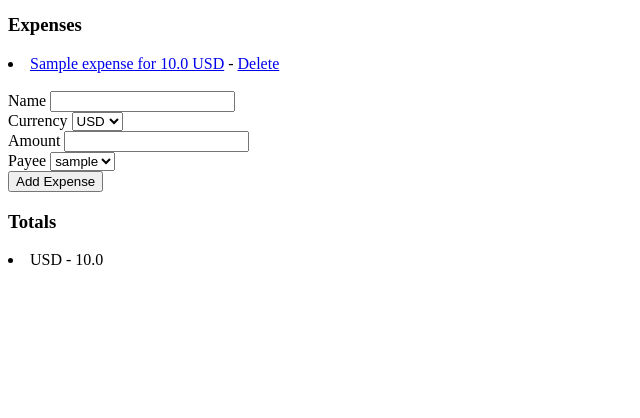
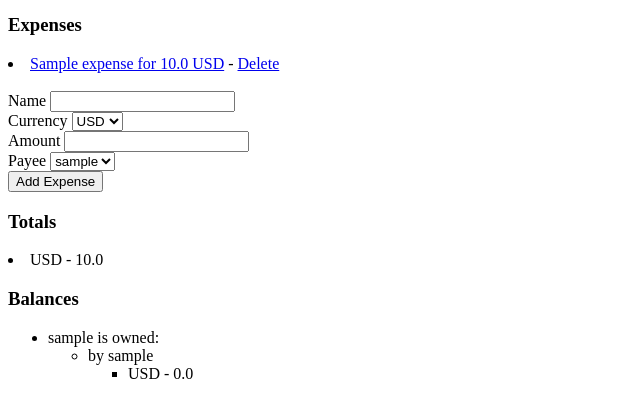
Before and after one commit to Radami/expense_share, a Django app: page /splittime/group/1/ in a window 1280 px wide. Shown: the part 232-650 px from the top of the page, without its empty margins (0-640 px from the left). Run offline with Django 5.2, Linux system fonts and the light colour scheme; tables that the repository leaves empty hold one stand-in row (values such as "Sample post").

Commit message:
Add very basic display of balances

```diff
--- a/splittime/templates/splittime/group_details.html
+++ b/splittime/templates/splittime/group_details.html
@@ -60,5 +60,28 @@
         {% for k,v in totals.items %}
             <li>{{ k }} - {{ v }}</li>
         {% endfor %}
+
+        <h3>Balances</h3>
+        <ul>
+        {% for k,v in balances.items %}
+        <li>
+            {{ k }} is owned:
+                <ul>
+                {% for user, amounts in v.items %}
+                <li>
+                    by {{ user }}
+                        <ul>
+                        {% for currency, amount in amounts.items %}
+                        <li>
+                            {{ currency }} - {{ amount }}
+                        </li>
+                        {% endfor %}
+                        </ul>
+                </li>
+                {% endfor %}
+                </ul>
+        </li>
+        {% endfor %}
+        </ul>
     </body>
 </html>
--- a/splittime/views/group_views.py
+++ b/splittime/views/group_views.py
@@ -9,7 +9,7 @@ from django.views import generic
 from django.urls import reverse
 from django.utils import timezone
 
-from ..models import Group, GroupMembership, Expense
+from ..models import Group, GroupMembership, Expense, Debt
 
 
 class IndexView(generic.ListView):
@@ -52,11 +52,33 @@ class GroupDetailsView(generic.DetailView):
                 continue
             totals[e.currency] += e.amount
 
+        balances = {}
+        for e in expenses:
+            debt_set = Debt.objects.filter(expense=e)
+            for debt in debt_set:
+                to_user = debt.to_user
+                from_user = debt.from_user
+                if to_user not in balances:
+                    balances[to_user] = {}
+                if from_user not in balances:
+                    balances[from_user] = {}
+                if debt.from_user not in balances[to_user]:
+                    balances[to_user][from_user] = {}
+                if debt.to_user not in balances[from_user]:
+                    balances[from_user][to_user] = {}
+                if e.currency not in balances[to_user][from_user]:
+                    balances[to_user][from_user][e.currency] = 0
+                if e.currency not in balances[from_user][to_user]:
+                    balances[from_user][to_user][e.currency] = 0
+                balances[to_user][from_user][e.currency] += float(debt.ratio) / 100 * e.amount
+                balances[from_user][to_user][e.currency] -= float(debt.ratio) / 100 * e.amount
+
         context = {
             "group": group,
             "group_members": group_memberships,
             "expenses": expenses,
-            "totals": totals
+            "totals": totals,
+            "balances": balances,
         }
         return context
 
```
